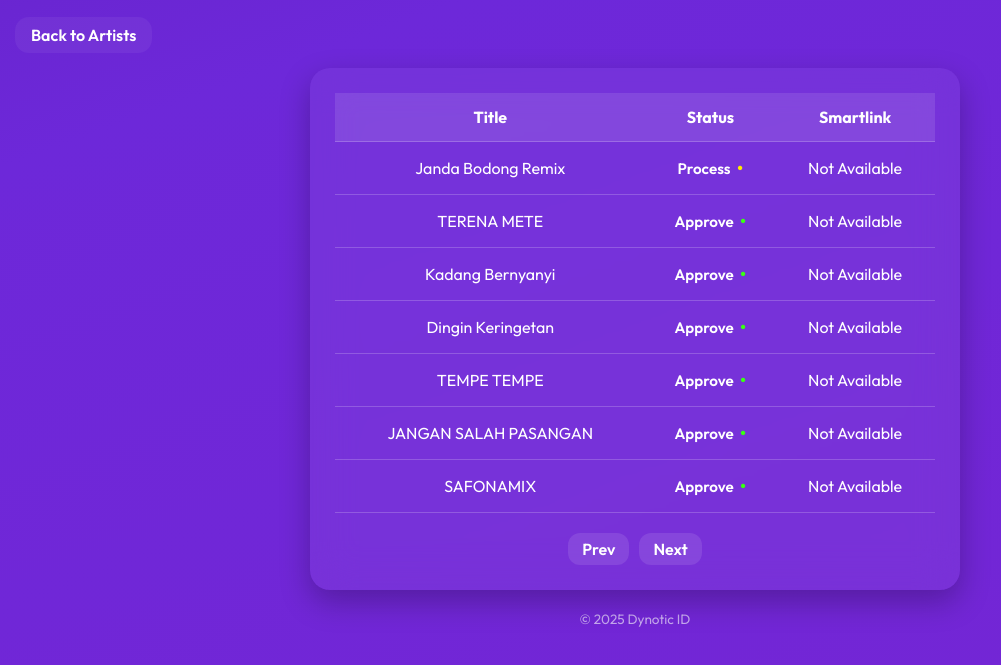
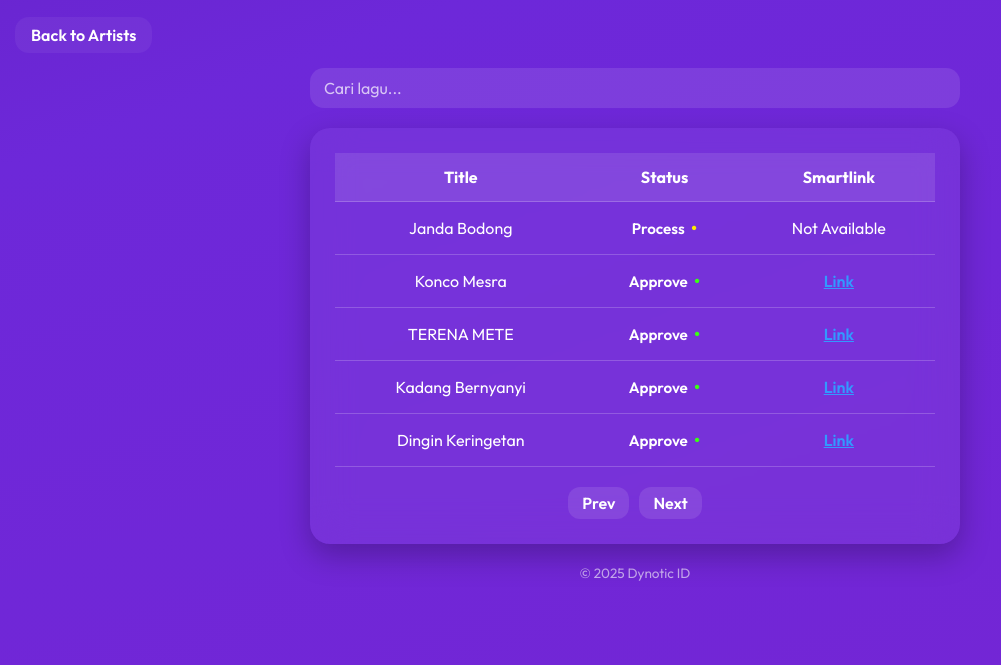
Before and after one commit to dynoticid/alfinsmartlink, a plain HTML site: page index.html in a window 1280 px wide. Shown: the part 87-752 px from the top of the page, without its empty margins (5-1006 px from the left). Drawn offline with Linux system fonts and the light colour scheme.

Commit message:
index.html

```diff
--- a/index.html
+++ b/index.html
@@ -44,6 +44,30 @@ h1{
 .back-btn:hover{
   background: rgba(255,255,255,0.12);
 }
+.search-box{
+  margin-bottom:20px;
+  width:100%;
+  max-width:650px;
+  display:flex;
+  justify-content:center;
+}
+.search-box input{
+  width:100%;
+  padding:10px 14px;
+  border-radius:14px;
+  border:none;
+  outline:none;
+  font-size:1rem;
+  background: rgba(255,255,255,0.1);
+  color:#fff;
+  transition:0.3s;
+}
+.search-box input::placeholder{
+  color:rgba(255,255,255,0.7);
+}
+.search-box input:focus{
+  background: rgba(255,255,255,0.2);
+}
 .card{
   width:100%;
   max-width:650px;
@@ -85,6 +109,12 @@ th{
 .status-process .dot { color: #ffea00; }
 .status-rejected .dot { color: #ff0033; }
 
+.smartlink-text{
+  font-weight:600;
+  color:#39f;
+  text-decoration:underline;
+}
+
 footer{
   margin-top:20px;
   color:rgba(255,255,255,0.6);
@@ -119,6 +149,10 @@ footer{
 
 <a href="https://dynoticid.github.io/smartlink/" class="back-btn">Back to Artists</a>
 
+<div class="search-box">
+  <input type="text" id="search" placeholder="Cari lagu...">
+</div>
+
 <div class="card">
   <table>
     <thead>
@@ -142,9 +176,10 @@ footer{
 <footer>© 2025 Dynotic ID</footer>
 
 <script>
-// Data lagu terbaru dulu
+// Data lagu (terbaru dulu)
 const songs = [
-  {title:"Janda Bodong Remix", status:"process"},
+  {title:"Janda Bodong", status:"process"},
+  {title:"Konco Mesra", status:"approve"},
   {title:"TERENA METE", status:"approve"},
   {title:"Kadang Bernyanyi", status:"approve"},
   {title:"Dingin Keringetan", status:"approve"},
@@ -160,22 +195,26 @@ const songs = [
   {title:"Sakitnya Tutu", status:"approve"}
 ];
 
+let filteredSongs = [...songs];
 let currentPage = 1;
-const rowsPerPage = 7; // 7 lagu per halaman
+const rowsPerPage = 5;
 
 function renderTable(){
   const tableBody = document.getElementById("table-body");
   tableBody.innerHTML = "";
   const start = (currentPage-1)*rowsPerPage;
   const end = start + rowsPerPage;
-  const pageSongs = songs.slice(start, end);
+  const pageSongs = filteredSongs.slice(start, end);
 
   pageSongs.forEach(song=>{
     const row = document.createElement("tr");
     row.innerHTML = `
       <td>${song.title}</td>
-      <td><span class="status-text status-${song.status}">${song.status.charAt(0).toUpperCase() + song.status.slice(1)}<span class="dot">•</span></span></td>
-      <td>Not Available</td>
+      <td><span class="status-text status-${song.status}">
+        ${song.status.charAt(0).toUpperCase() + song.status.slice(1)}
+        <span class="dot">•</span>
+      </span></td>
+      <td>${song.status === "approve" ? '<span class="smartlink-text">Link</span>' : 'Not Available'}</td>
     `;
     tableBody.appendChild(row);
   });
@@ -189,10 +228,17 @@ document.getElementById("prev").addEventListener("click", ()=>{
 });
 
 document.getElementById("next").addEventListener("click", ()=>{
-  if(currentPage*rowsPerPage < songs.length){
+  if(currentPage*rowsPerPage < filteredSongs.length){
     currentPage++;
     renderTable();
   }
+});
+
+document.getElementById("search").addEventListener("input", (e)=>{
+  const keyword = e.target.value.toLowerCase();
+  filteredSongs = songs.filter(song => song.title.toLowerCase().includes(keyword));
+  currentPage = 1;
+  renderTable();
 });
 
 renderTable();
```
